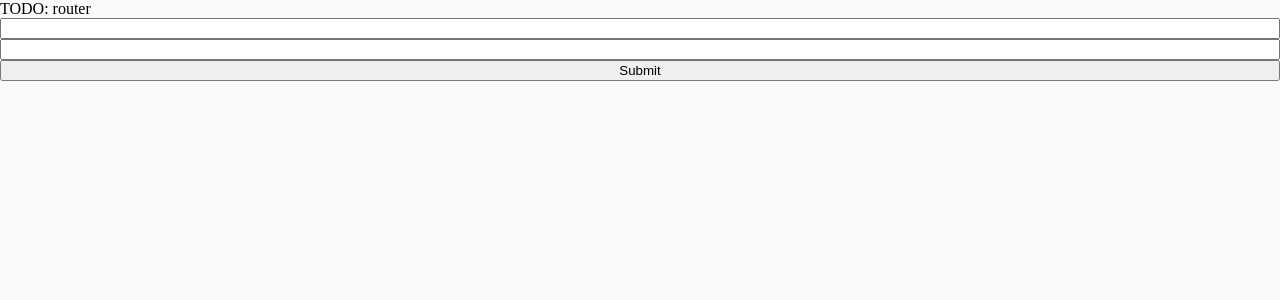
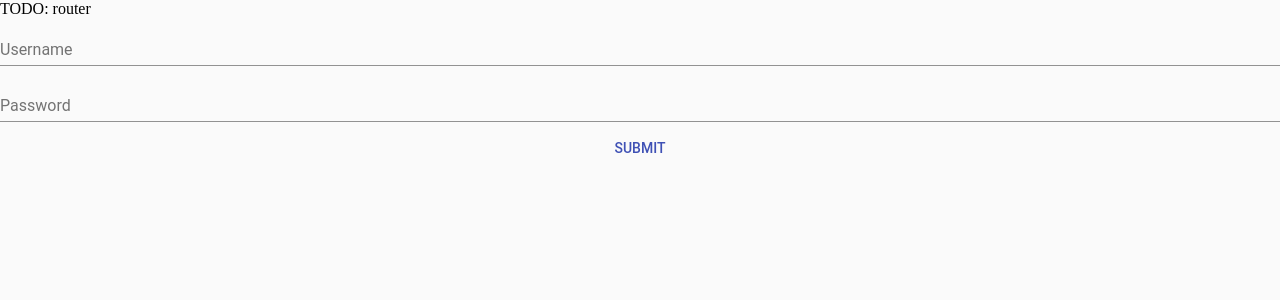
Before and after one commit to leadwolf/plex-library-stats, a React (Create React App) app: page / in a window 1280 px wide. Shown: the top 300 px of the page. Built offline with nearby package versions, Linux system fonts and the light colour scheme.

Commit message:
refactor LoginForm: use mui

```diff
--- a/src/components/LoginForm/LoginForm.jsx
+++ b/src/components/LoginForm/LoginForm.jsx
@@ -1,5 +1,7 @@
 import './loginForm.scss';
 
+import Button from '@material-ui/core/Button';
+import TextField from '@material-ui/core/TextField';
 import PropTypes from 'prop-types';
 import React from 'react';
 
@@ -13,11 +15,23 @@ const LoginForm = ({ username, password, handleUsernameChange, handlePasswordCha
             }}
             className="login-form"
         >
-            <input type="text" name="username" value={username || ''} onChange={handleUsernameChange} />
-            <input type="password" name="username" value={password || ''} onChange={handlePasswordChange} />
-            <button type="submit" onClick={onSubmit}>
+            <TextField
+                type="text"
+                name="username"
+                value={username || ''}
+                onChange={handleUsernameChange}
+                label="Username"
+            />
+            <TextField
+                type="password"
+                name="username"
+                value={password || ''}
+                onChange={handlePasswordChange}
+                label="Password"
+            />
+            <Button type="submit" onClick={onSubmit} color="primary">
                 Submit
-            </button>
+            </Button>
         </form>
     );
 };
--- a/src/components/LoginForm/loginForm.scss
+++ b/src/components/LoginForm/loginForm.scss
@@ -1,4 +1,8 @@
 .login-form {
     display: flex;
     flex-direction: column;
+
+    > div {
+        margin-bottom: 1vh;
+    }
 }
```
Also changed, not shown: 1 other file (tests, documents, lock files or other folders).
